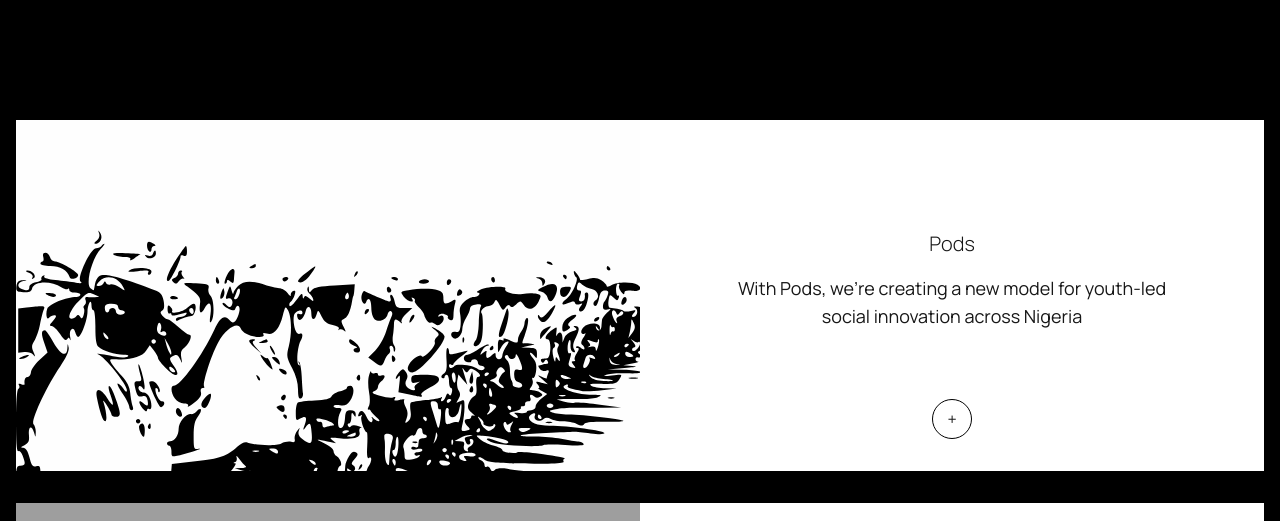
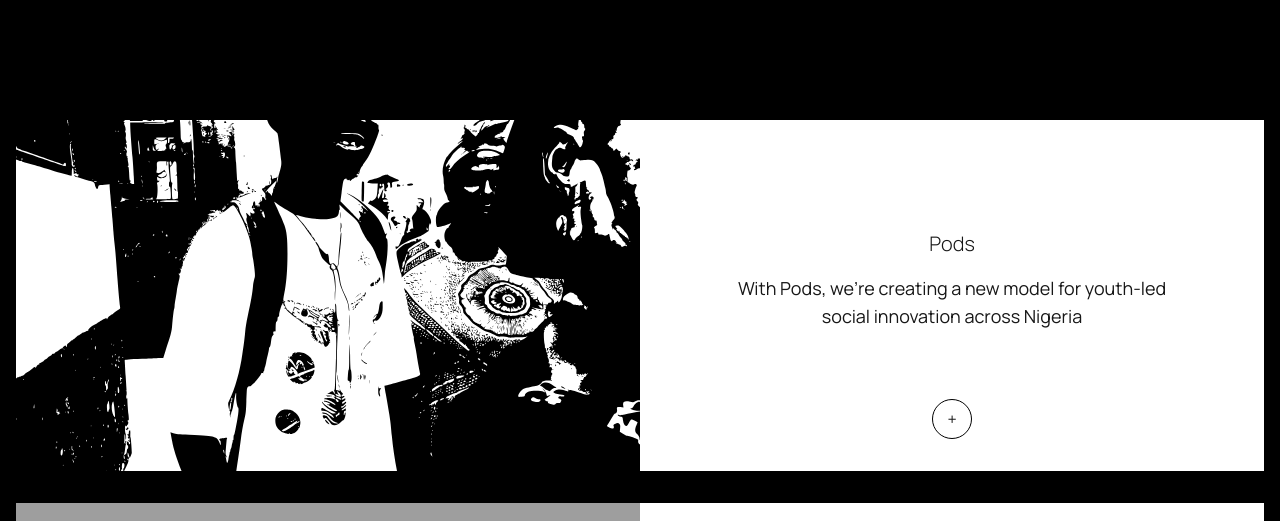
Before and after one commit to marcusbusola/madhaus, a Next.js app: page /portfolio in a window 1280 px wide. Shown: the part 1560-2081 px from the top of the page. Built offline with nearby package versions, Linux system fonts and the light colour scheme; grey boxes are pictures that could not be loaded.

Commit message:
Update page.js

```diff
--- a/src/app/portfolio/page.js
+++ b/src/app/portfolio/page.js
@@ -135,7 +135,7 @@ const ProjectAccordion = () => {
       id: 1,
       title: "Pods",
       description: "With Pods, we're creating a new model for youth-led social innovation across Nigeria",
-      image: "/1.svg", // You might want to replace these with your actual high-contrast images
+      image: "/5.svg", // You might want to replace these with your actual high-contrast images
       link: "/pods"
     },
     {
```
